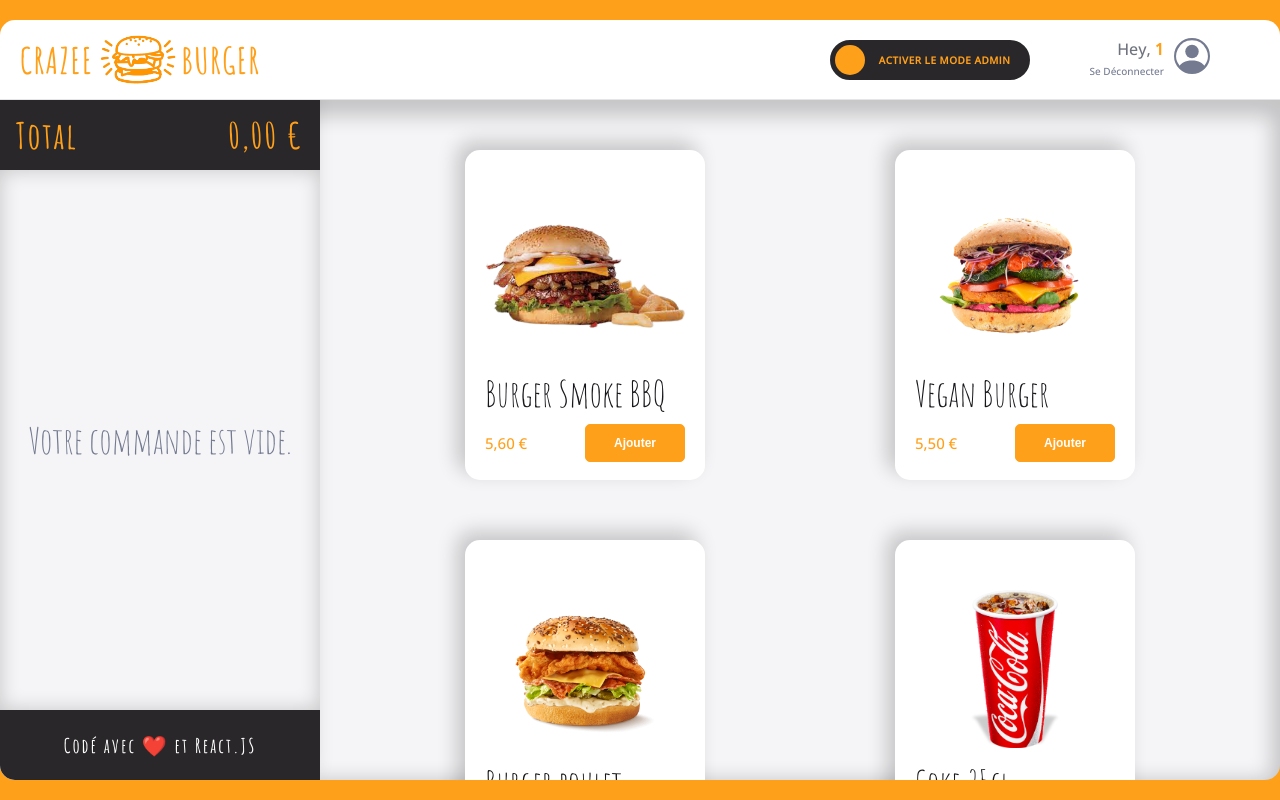
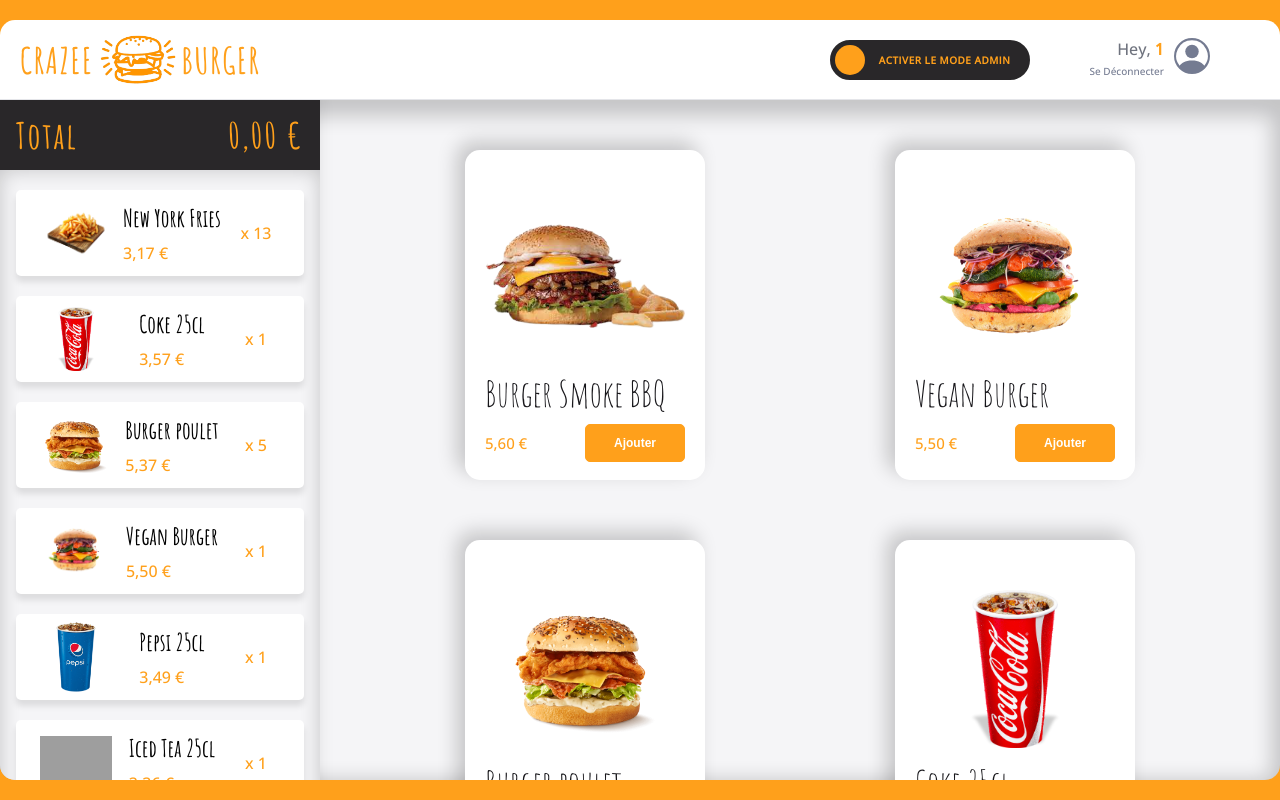
Before and after one commit to BryanHobin/crazee-burger, a React (Vite) app: page /order/1 in a window 1280 px wide. Built offline with nearby package versions, Linux system fonts and the light colour scheme; grey boxes are pictures that could not be loaded; a web font is replaced by a local one.

Commit message:
✨ F11 : BASKET > Display product in the basket

```diff
--- a/src/components/pages/order/Main/Basket/Basket.jsx
+++ b/src/components/pages/order/Main/Basket/Basket.jsx
@@ -1,16 +1,19 @@
 import { styled } from "styled-components";
 import { theme } from "../../../../../theme";
-import Header from "../../../../reusable-ui/Header";
 import Total from "./Total";
 import { formatPrice } from "../../../../../utils/maths";
 import Footer from "./Footer";
 import BasketBody from "./BasketBody";
+import OrderContext from "../../../../../context/OrderContext";
+import { useContext } from "react";
 
 export default function Basket() {
+  const { basket } = useContext(OrderContext)
+
   return (
     <BasketStyled>
       <Total amountToPay={formatPrice()} />
-      <BasketBody />
+      <BasketBody basket={basket} />
       <Footer />
     </BasketStyled>
   )
--- a/src/components/pages/order/Main/Basket/BasketBody.jsx
+++ b/src/components/pages/order/Main/Basket/BasketBody.jsx
@@ -1,27 +1,21 @@
 import { styled } from 'styled-components';
 import { theme } from '../../../../../theme';
+import BasketEmpty from './BasketEmpty';
+import BasketProducts from './BasketProducts';
 
-export default function BasketBody() {
+export default function BasketBody({ basket }) {
  //state
 
  //comportements
 
  //affichage
  return <BasketBodyStyled>
-  <span className='empty-message'>Votre commande est vide.</span>
+  {basket ? <BasketProducts basket={basket} /> : <BasketEmpty />}
  </BasketBodyStyled>
 }
 
 const BasketBodyStyled = styled.div`
  flex: 1;
  box-shadow: ${theme.shadows.basket};
- .empty-message{
-  display: flex;
-  justify-content: center;
-  align-items: center;
-  height: 100%;
-  font-family: "Amatic SC", cursive;
-  color: ${theme.colors.greyBlue};
-  font-size: ${theme.fonts.size.P4};
- }
+
 `
--- /dev/null
+++ b/src/components/pages/order/Main/Basket/BasketCard.jsx
@@ -0,0 +1,76 @@
+import { styled } from 'styled-components';
+import { formatPrice } from '../../../../../utils/maths';
+import { theme } from '../../../../../theme';
+
+export default function BasketCard({ id, title, imageSource, price, quantity }) {
+ //state
+
+ //comportements
+
+ //affichage
+ return <BasketCardStyled>
+  <img className="image" src={imageSource} alt={title} />
+  <div className="info">
+   <div className="title">{title}</div>
+   <div className="price">{formatPrice(price)}</div>
+  </div>
+  <div className="quantity">x {quantity}</div>
+ </BasketCardStyled>
+}
+
+const BasketCardStyled = styled.div`
+margin: 10px 16px;
+height: 86px;
+display: grid;
+grid-template-columns: 3fr 5fr 2fr ;
+grid-template-rows: 1fr 1fr;
+align-items: center;
+background-color: ${theme.colors.white};
+border-radius: ${theme.borderRadius.round};
+padding: ${theme.gridUnit}px ${theme.gridUnit * 3}px;
+box-shadow: 0px 6px 6px rgba(0, 0, 0, 0.1);
+
+
+&:first-child{
+ margin-top: 20px;
+}
+&:last-child{
+ margin-bottom: 20px;
+}
+
+.image{
+ grid-area: 1 / 1 / 3 / 1;
+ object-fit: contain;
+ object-position: center;
+ width: 100%;
+ height: 100%;
+}
+.info{
+ display: grid;
+ grid-area: 1 / 2 / 3 / 3;
+ align-items: center;
+ height: 100%;
+
+ .title{
+  grid-area: 1 / 2 / 2 / 3;
+  font-family: "Amatic SC", cursive;
+  font-size: ${theme.fonts.size.P3};
+  font-weight: ${theme.fonts.weights.bold};
+
+ }
+ .price{
+  grid-area: 2 / 2 / 3 / 3;
+  color:${theme.colors.primary};
+
+ }
+}
+.quantity{
+ grid-area: 1 / 3 / 3 / 4;
+ color:${theme.colors.primary};
+ text-align: center;
+
+}
+
+
+
+`
--- /dev/null
+++ b/src/components/pages/order/Main/Basket/BasketEmpty.jsx
@@ -0,0 +1,22 @@
+import { styled } from 'styled-components';
+import { theme } from '../../../../../theme';
+
+export default function BasketEmpty() {
+ //state
+
+ //comportements
+
+ //affichage
+ return <BasketEmptyStyled>Votre commande est vide.</BasketEmptyStyled>
+}
+
+const BasketEmptyStyled = styled.span`
+ display: flex;
+ justify-content: center;
+ align-items: center;
+ height: 100%;
+ font-family: "Amatic SC", cursive;
+ color: ${theme.colors.greyBlue};
+ font-size: ${theme.fonts.size.P4};
+
+`
--- /dev/null
+++ b/src/components/pages/order/Main/Basket/BasketProducts.jsx
@@ -0,0 +1,22 @@
+import { styled } from 'styled-components';
+import BasketCard from './BasketCard';
+
+export default function BasketProducts({ basket }) {
+ //state
+
+ //comportements
+
+ //affichage
+ return <BasketProductsStyled>
+  {basket.map((basketProduct) => (
+   <BasketCard key={basketProduct.id} {...basketProduct} />
+  ))}
+ </BasketProductsStyled >
+}
+
+const BasketProductsStyled = styled.div`
+overflow-y: scroll;
+flex: 1;
+display: flex;
+flex-direction: column;
+`
--- a/src/components/pages/order/OrderPage.jsx
+++ b/src/components/pages/order/OrderPage.jsx
@@ -8,6 +8,7 @@
 import { EMPTY_PRODUCT } from "../../../enums/product";
 import { deepClone } from "../../../utils/array";
 import { useMenu } from "../../../hooks/useMenu";
+import { useBasket } from "../../../hooks/useBasket";
 
 
 export default function OrderPage() {
@@ -20,6 +21,7 @@
   const titleEditRef = useRef()
 
   const { menu, handleAddProduct, handleDelete, handleEdit, resetMenu } = useMenu()
+  const { basket } = useBasket()
 
 
   //compo
@@ -42,7 +44,8 @@
     productSelected,
     setProductSelected,
     handleEdit,
-    titleEditRef
+    titleEditRef,
+    basket
   }
 
   //render
--- a/src/context/OrderContext.jsx
+++ b/src/context/OrderContext.jsx
@@ -36,4 +36,6 @@
  handleEdit: () => { },
 
  titleEditRef: {},
+
+ basket: [],
 })
--- /dev/null
+++ b/src/hooks/useBasket.jsx
@@ -0,0 +1,8 @@
+import { useState } from "react"
+import { fakeBasket } from "../fakeData/fakeBasket"
+
+export const useBasket = () => {
+ const [basket, setBasket] = useState(fakeBasket.LARGE)
+
+ return { basket }
+}
```
Also changed, not shown: src/fakeData/fakeBasket.js (+8 -7 lines).
